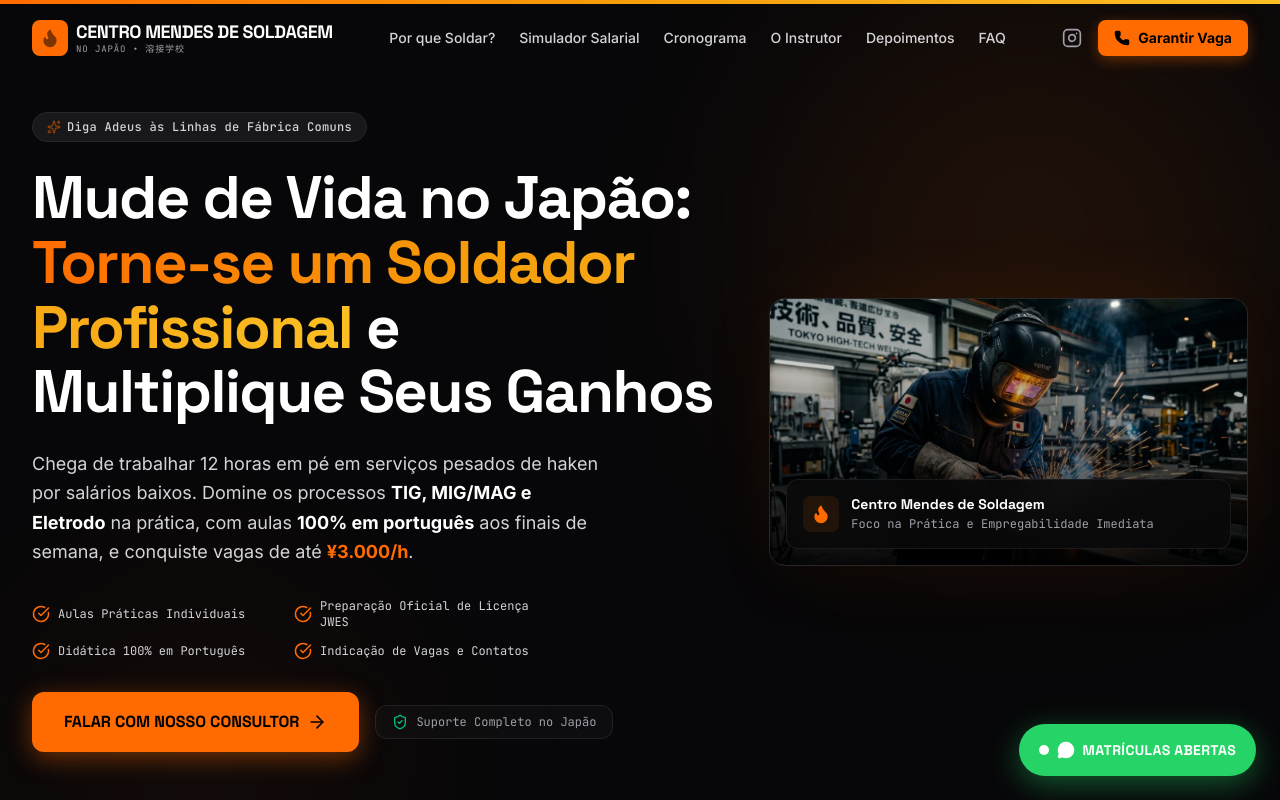
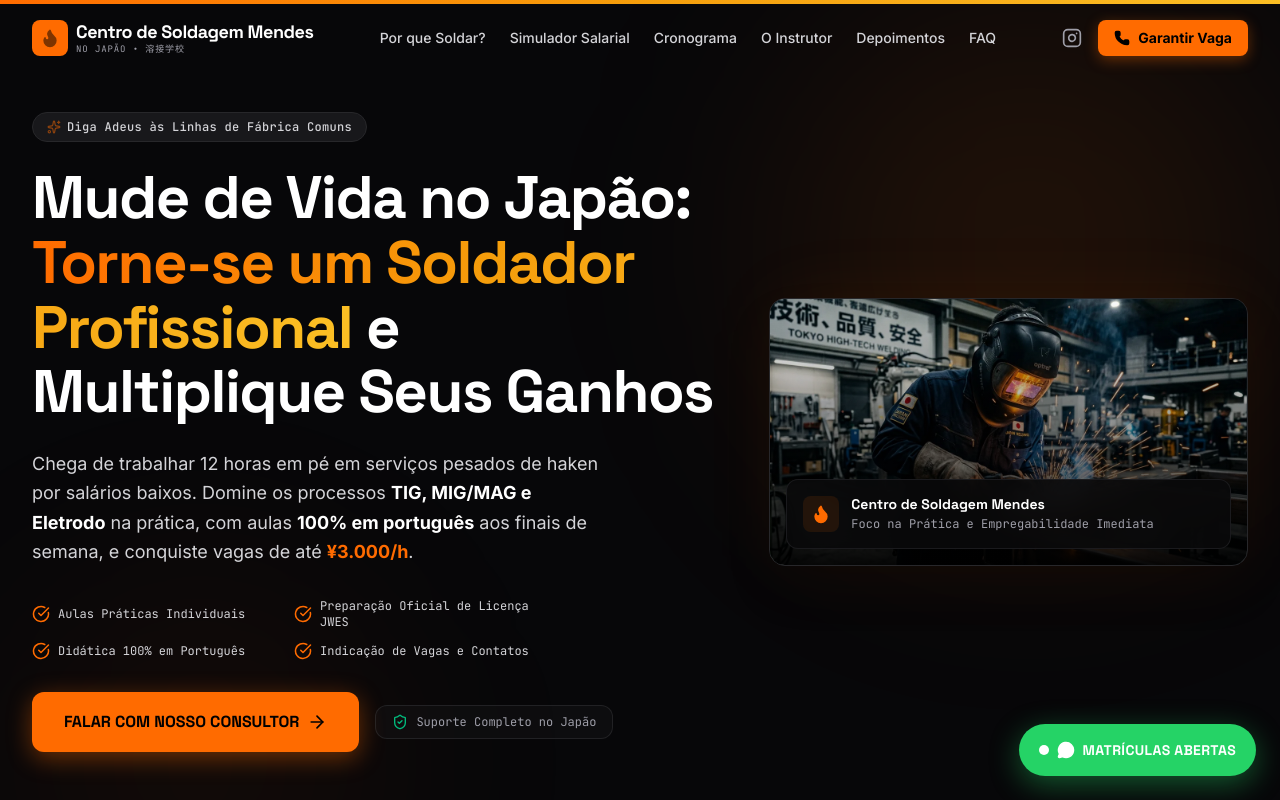
Before and after one commit to ruyhayashihara/mendes, a React (Vite) app: page / in a window 1280 px wide. Shown: the top 800 px of the page. Built offline with nearby package versions, Linux system fonts and the light colour scheme.

Commit message:
chore: rename Centro Mendes de Soldagem to Centro de Soldagem Mendes

```diff
--- a/index.html
+++ b/index.html
@@ -3,21 +3,21 @@
   <head>
     <meta charset="UTF-8" />
     <meta name="viewport" content="width=device-width, initial-scale=1.0" />
-    <title>Centro Mendes de Soldagem | Escola de Solda no Japão</title>
+    <title>Centro de Soldagem Mendes | Escola de Solda no JapÃ£o</title>
     <meta
       name="description"
-      content="Escola presencial de soldagem industrial no Japão, com aulas 100% em português. Aprenda Eletrodo, MIG/MAG e TIG, conquiste a certificação JWES e chegue a ¥1.600–¥3.000/h. Em Kakogawa, Hyogo. Fale no WhatsApp!"
+      content="Escola presencial de soldagem industrial no JapÃ£o, com aulas 100% em portuguÃªs. Aprenda Eletrodo, MIG/MAG e TIG, conquiste a certificaÃ§Ã£o JWES e chegue a Â¥1.600â€“Â¥3.000/h. Em Kakogawa, Hyogo. Fale no WhatsApp!"
     />
     <meta name="theme-color" content="#0a0a0c" />
 
     <!-- Open Graph / Social -->
     <meta property="og:type" content="website" />
     <meta property="og:locale" content="pt_BR" />
-    <meta property="og:site_name" content="Centro Mendes de Soldagem" />
-    <meta property="og:title" content="Centro Mendes de Soldagem | Escola de Solda no Japão" />
+    <meta property="og:site_name" content="Centro de Soldagem Mendes" />
+    <meta property="og:title" content="Centro de Soldagem Mendes | Escola de Solda no JapÃ£o" />
     <meta
       property="og:description"
-      content="Curso presencial de soldagem 100% em português no Japão. Certificação JWES + indicação para vagas de soldador (¥1.600–¥3.000/h)."
+      content="Curso presencial de soldagem 100% em portuguÃªs no JapÃ£o. CertificaÃ§Ã£o JWES + indicaÃ§Ã£o para vagas de soldador (Â¥1.600â€“Â¥3.000/h)."
     />
 
     <link
--- a/src/components/Footer.tsx
+++ b/src/components/Footer.tsx
@@ -20,7 +20,7 @@ export default function Footer() {
               </div>
               <div className="flex flex-col">
                 <span className="font-display font-bold text-base leading-none tracking-tight text-white">
-                  Centro Mendes de Soldagem
+                  Centro de Soldagem Mendes
                 </span>
                 <span className="font-mono text-[9px] text-zinc-400 tracking-widest leading-none mt-1">
                   MUDANDO VIDAS PELA QUALIFICAÇÃO
@@ -93,7 +93,7 @@ export default function Footer() {
 
         {/* Footer Base */}
         <div className="flex flex-col sm:flex-row items-center justify-between gap-4 font-mono text-[10px] text-zinc-500 text-center">
-          <p>© {currentYear} Centro Mendes de Soldagem. Todos os direitos reservados.</p>
+          <p>© {currentYear} Centro de Soldagem Mendes. Todos os direitos reservados.</p>
           <div className="flex items-center gap-4">
             <span className="text-zinc-600">Projetado com foco em alta conversão</span>
             <span>•</span>
--- a/src/components/Header.tsx
+++ b/src/components/Header.tsx
@@ -60,7 +60,7 @@ export default function Header({ onOpenLeadForm }: HeaderProps) {
               </div>
               <div className="flex flex-col">
                 <span className="font-display font-bold text-lg leading-none tracking-tight text-white">
-                  CENTRO MENDES DE SOLDAGEM
+                  Centro de Soldagem Mendes
                 </span>
                 <span className="font-mono text-[9px] text-zinc-400 tracking-widest leading-none mt-1">
                   NO JAPÃO • 溶接学校
--- a/src/components/Hero.tsx
+++ b/src/components/Hero.tsx
@@ -154,7 +154,7 @@ export default function Hero({ onOpenLeadForm }: HeroProps) {
                   <Flame className="w-5 h-5 fill-brand-primary" />
                 </div>
                 <div>
-                  <p className="font-display font-bold text-sm text-white leading-tight">Centro Mendes de Soldagem</p>
+                  <p className="font-display font-bold text-sm text-white leading-tight">Centro de Soldagem Mendes</p>
                   <p className="text-xs text-zinc-400 font-mono mt-0.5">Foco na Prática e Empregabilidade Imediata</p>
                 </div>
               </div>
--- a/src/components/InstructorSection.tsx
+++ b/src/components/InstructorSection.tsx
@@ -29,7 +29,7 @@ export default function InstructorSection() {
           </h2>
 
           <p className="text-zinc-400 text-sm sm:text-base mt-4 font-sans">
-            O Centro Mendes de Soldagem foi desenhado por quem sentiu na pele as dificuldades do trabalhador estrangeiro e conquistou o topo na metalurgia japonesa.
+            O Centro de Soldagem Mendes foi desenhado por quem sentiu na pele as dificuldades do trabalhador estrangeiro e conquistou o topo na metalurgia japonesa.
           </p>
         </div>
 
--- a/src/components/LeadCaptureModal.tsx
+++ b/src/components/LeadCaptureModal.tsx
@@ -97,7 +97,7 @@ export default function LeadCaptureModal({ isOpen, onClose }: LeadCaptureModalPr
       ? 'Sim, já possuo alguma experiência prévia.'
       : 'Não, pretendo começar do absoluto zero.';
 
-    const message = `Olá Professor William! Gostaria de falar com um consultor do Centro Mendes de Soldagem sobre vagas e matrículas.
+    const message = `Olá Professor William! Gostaria de falar com um consultor do Centro de Soldagem Mendes sobre vagas e matrículas.
 
 Aqui estão os meus dados para agilizar o atendimento:
 • Nome: ${formData.name}
@@ -370,7 +370,7 @@ Fico no aguardo do contato! Obrigado.`;
                       <div className="space-y-2">
                         <h4 className="font-display font-bold text-xl text-white">Inscrição Prévia Realizada!</h4>
                         <p className="text-zinc-400 text-xs sm:text-sm font-sans max-w-xs mx-auto leading-relaxed">
-                          Seus dados foram salvos com sucesso no cofre do Centro Mendes de Soldagem.
+                          Seus dados foram salvos com sucesso no cofre do Centro de Soldagem Mendes.
                         </p>
                       </div>
 
--- a/src/components/TestimonialsSection.tsx
+++ b/src/components/TestimonialsSection.tsx
@@ -97,7 +97,7 @@ export default function TestimonialsSection({ onOpenLeadForm }: TestimonialsSect
         {/* Dynamic call to action prompt */}
         <div className="mt-16 text-center max-w-lg mx-auto bg-zinc-950/60 border border-zinc-800/80 p-6 rounded-xl">
           <p className="text-zinc-400 text-xs sm:text-sm font-sans">
-            Você também pode ser a nossa próxima história de sucesso. Faça parte do Centro Mendes de Soldagem e conquiste a sua valorização profissional.
+            Você também pode ser a nossa próxima história de sucesso. Faça parte do Centro de Soldagem Mendes e conquiste a sua valorização profissional.
           </p>
           <button
             onClick={onOpenLeadForm}
--- a/src/data.ts
+++ b/src/data.ts
@@ -3,7 +3,7 @@ import instructorPhoto from './assets/images/regenerated_image_1784544660370.web
 
 /** Single source of truth for the school's identity and contact data. */
 export const SCHOOL = {
-  name: 'Centro Mendes de Soldagem',
+  name: 'Centro de Soldagem Mendes',
   instagram: 'https://www.instagram.com/escoladesoldanojapao/',
   email: 'suporte@escoladesoldanojapao.com',
   whatsapp: '819038635421', // +81 90-3863-5421
@@ -49,7 +49,7 @@ export const TESTIMONIALS: Testimonial[] = [
     location: 'Ota, Gunma',
     previousJob: 'Operador de Prensa (¥1.150/h)',
     currentJob: 'Soldador TIG de Precisão (¥1.980/h)',
-    text: 'Trabalhava 12h por dia na prensa, exausto e sem perspectiva alguma de melhorar. O curso do Centro Mendes de Soldagem mudou a minha vida completamente. Aprendi solda TIG do absoluto zero. O suporte em português foi essencial porque meu japonês é básico. Hoje ganho quase o dobro, tenho finais de semana livres e sou respeitado na fábrica. Valeu cada iene investido!',
+    text: 'Trabalhava 12h por dia na prensa, exausto e sem perspectiva alguma de melhorar. O curso do Centro de Soldagem Mendes mudou a minha vida completamente. Aprendi solda TIG do absoluto zero. O suporte em português foi essencial porque meu japonês é básico. Hoje ganho quase o dobro, tenho finais de semana livres e sou respeitado na fábrica. Valeu cada iene investido!',
     rating: 5,
   },
   {
@@ -67,7 +67,7 @@ export const TESTIMONIALS: Testimonial[] = [
     location: 'Hamamatsu, Shizuoka',
     previousJob: 'Embaladora de Bento (¥1.050/h)',
     currentJob: 'Soldadora TIG em Inox (¥1.750/h)',
-    text: 'Sempre achei que soldagem era uma profissão estritamente masculina, mas o Centro Mendes de Soldagem me acolheu de forma fantástica. O Professor William me ensinou a técnica fina de precisão na soldagem TIG de aço inox. Hoje trabalho em uma fábrica limpa, soldando peças de alta tecnologia. Conquistei minha independência financeira aqui no Japão!',
+    text: 'Sempre achei que soldagem era uma profissão estritamente masculina, mas o Centro de Soldagem Mendes me acolheu de forma fantástica. O Professor William me ensinou a técnica fina de precisão na soldagem TIG de aço inox. Hoje trabalho em uma fábrica limpa, soldando peças de alta tecnologia. Conquistei minha independência financeira aqui no Japão!',
     rating: 5,
   },
   {
@@ -151,7 +151,7 @@ export const INSTRUCTOR: InstructorProfile = {
     'Mais de 1.200 soldadores treinados, certificados e empregados no Japão',
     'Especialista Convidado em Métodos de Soldagem TIG de Alta Precisão',
   ],
-  bio: 'Nascido no Brasil, William migrou para o Japão em 2008 como tantos outros dekasseguis. Enfrentou anos trabalhando 12 horas diárias em linhas exaustivas de montagem de autopeças por baixos salários. Determinado a mudar seu destino, investiu seu tempo e recursos no aprendizado técnico da soldagem industrial. Após conquistar as maiores licenças estatais do Japão e trabalhar como soldador sênior em estaleiros e fábricas de alta confiabilidade, decidiu fundar o Centro Mendes de Soldagem. Sua paixão é capacitar brasileiros para que conquistem independência financeira, estabilidade profissional e saiam de forma definitiva da rotina maçante das fábricas comuns.',
+  bio: 'Nascido no Brasil, William migrou para o Japão em 2008 como tantos outros dekasseguis. Enfrentou anos trabalhando 12 horas diárias em linhas exaustivas de montagem de autopeças por baixos salários. Determinado a mudar seu destino, investiu seu tempo e recursos no aprendizado técnico da soldagem industrial. Após conquistar as maiores licenças estatais do Japão e trabalhar como soldador sênior em estaleiros e fábricas de alta confiabilidade, decidiu fundar o Centro de Soldagem Mendes. Sua paixão é capacitar brasileiros para que conquistem independência financeira, estabilidade profissional e saiam de forma definitiva da rotina maçante das fábricas comuns.',
   trajectory: [
     {
       year: '2008',
@@ -175,7 +175,7 @@ export const INSTRUCTOR: InstructorProfile = {
     },
     {
       year: '2021',
-      title: 'Nascimento do Centro Mendes de Soldagem',
+      title: 'Nascimento do Centro de Soldagem Mendes',
       description: 'Fundou o centro de treinamento prático 100% em português com o objetivo de gerar empregabilidade real para a comunidade estrangeira no Japão.',
     },
   ],
```
Also changed, not shown: .claude/settings.json (added).
